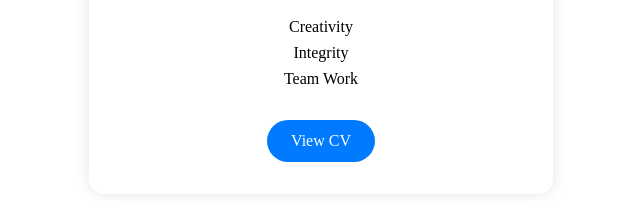
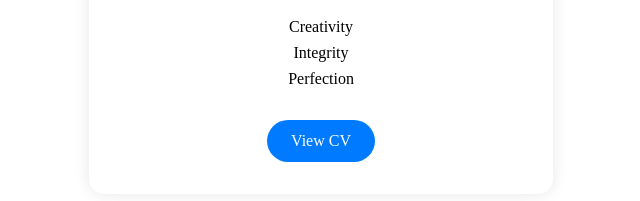
Before and after one commit to CyclesTech/AronKibet, a plain HTML site: page home.html in a window 1280 px wide. Shown: the part 433-634 px from the top of the page, 319-959 px from the left. Drawn offline with Linux system fonts and the light colour scheme.

Commit message:
Update home.html

```diff
--- a/home.html
+++ b/home.html
@@ -89,7 +89,7 @@
         <ul class="values">
             <li>Creativity</li>
             <li>Integrity</li>
-            <li>Team Work</li>
+            <li>Perfection</li>
         </ul>
         <a href="cv.html">View CV</a>
     </div>
```
